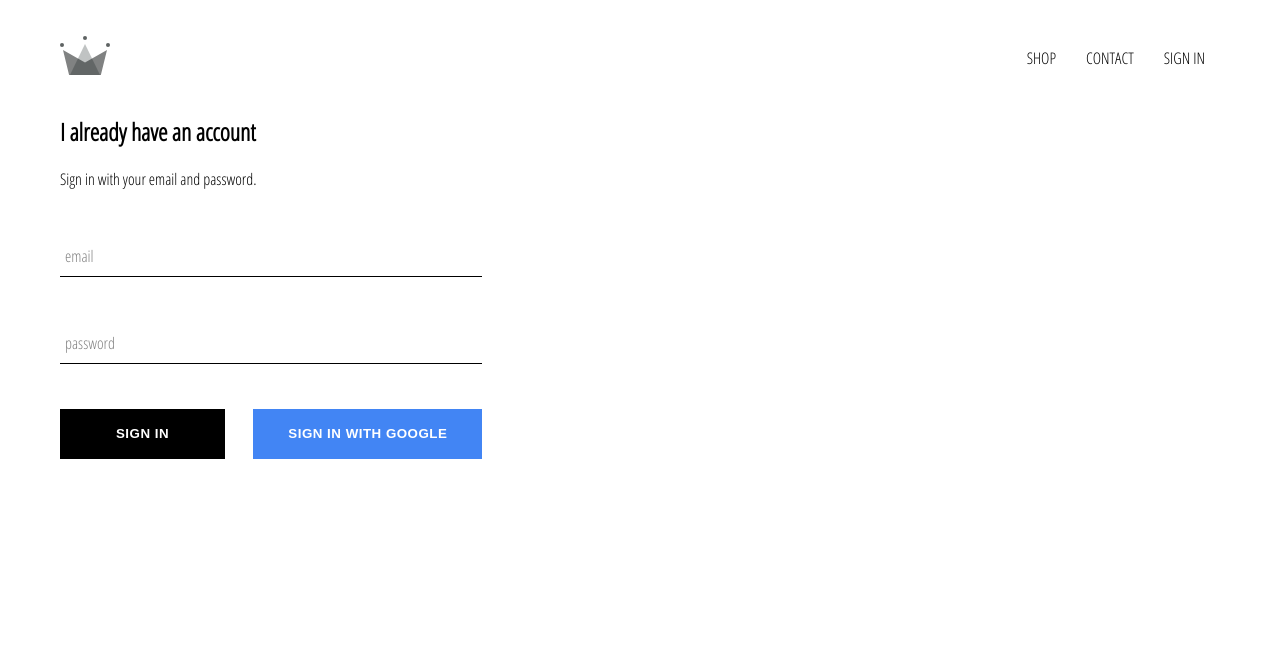
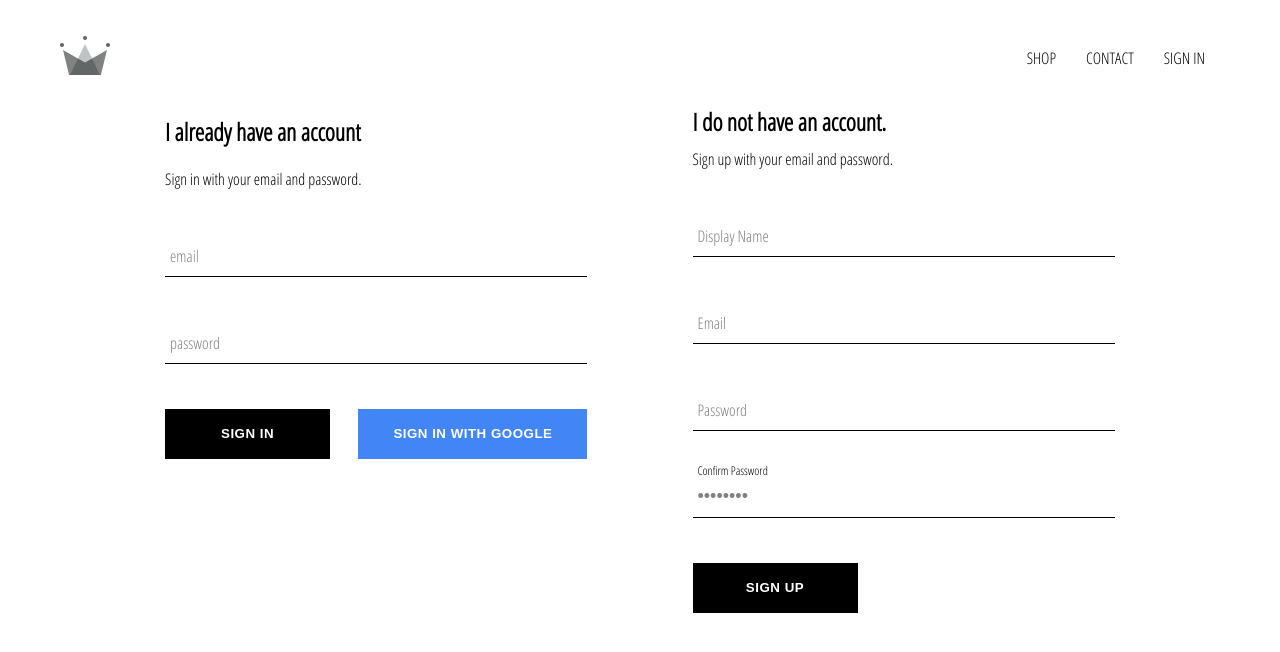
Before and after one commit to ryan-j-stern/crwn-clothing, a React (Create React App) app: page /signin in a window 1280 px wide. Shown: the top 652 px of the page. Built offline with nearby package versions, Linux system fonts and the light colour scheme; no server answers.

Commit message:
built sign up component

```diff
--- a/package.json
+++ b/package.json
@@ -7,6 +7,7 @@
     "@testing-library/react": "^11.1.0",
     "@testing-library/user-event": "^12.1.10",
     "firebase": "^8.0.0",
+    "mongodb": "^3.6.2",
     "node-sass": "^4.14.1",
     "react": "^17.0.1",
     "react-dom": "^17.0.1",
--- a/src/App.js
+++ b/src/App.js
@@ -5,7 +5,7 @@
 import HomePage from "./pages/homepage/homepage.componenet";
 import ShopPage from "./pages/shop/shop.component";
 import SignInAndUp from "./pages/sign-in-and-up/sign-in-and-up.component";
-import { auth } from "./firebase/firebase.utils";
+import { auth, createUserDocument } from "./firebase/firebase.utils";
 
 class App extends Component {
   constructor() {
@@ -19,10 +19,24 @@
   unsubscribeFromAuth = null;
 
   componentDidMount() {
-    this.unsubscribeFromAuth = auth.onAuthStateChanged(user => {
-      this.setState({ currentUser: user });
+    this.unsubscribeFromAuth = auth.onAuthStateChanged(async userAuth => {
+      if (userAuth) {
+        const userRef = await createUserDocument(userAuth);
 
-      console.log(user);
+        userRef.onSnapshot(snapShot => {
+          this.setState(
+            {
+              currentUser: {
+                id: snapShot.id,
+                ...snapShot.data()
+              }
+            },
+            () => console.log(this.state)
+          );
+        });
+      } else {
+        this.setState({ currentUser: userAuth });
+      }
     });
   }
 
--- /dev/null
+++ b/src/components/signup/signup.component.jsx
@@ -0,0 +1,103 @@
+import React, { Component } from "react";
+import FormInput from "../form-input/form-input.component";
+import CustomButton from "../custom-button/custom-button.component";
+
+import { auth, createUserDocument } from "../../firebase/firebase.utils";
+
+import "./signup.styles.scss";
+
+class SignUp extends Component {
+  constructor() {
+    super();
+    this.state = {
+      displayName: "",
+      email: "",
+      password: "",
+      confirmPassword: "password"
+    };
+  }
+
+  handleSubmit = async event => {
+    event.preventDefault();
+
+    const { displayName, email, password, confirmPassword } = this.state;
+
+    if (password !== confirmPassword) {
+      alert("Passwords do not match!");
+      return;
+    }
+
+    try {
+      const { user } = await auth.createUserWithEmailAndPassword(
+        email,
+        password
+      );
+      console.log(user);
+      await createUserDocument(user, { displayName });
+
+      this.setState({
+        displayName: "",
+        email: "",
+        password: "",
+        confirmPassword: "password"
+      });
+    } catch (error) {
+      console.log("error", error.message);
+    }
+  };
+
+  handleChange = event => {
+    const { name, value } = event.target;
+
+    this.setState({ [name]: value });
+  };
+
+  render() {
+    const { displayName, email, password, confirmPassword } = this.state;
+    return (
+      <div className="signup">
+        <h2 className="title">I do not have an account.</h2>
+        <span>Sign up with your email and password.</span>
+
+        <form className="signup-form" onSubmit={this.handleSubmit}>
+          <FormInput
+            type="text"
+            value={displayName}
+            name="displayName"
+            label="Display Name"
+            required
+            handleChange={this.handleChange}
+          />
+          <FormInput
+            type="email"
+            value={email}
+            name="email"
+            label="Email"
+            required
+            handleChange={this.handleChange}
+          />
+          <FormInput
+            type="password"
+            value={password}
+            name="password"
+            label="Password"
+            required
+            handleChange={this.handleChange}
+          />
+          <FormInput
+            type="password"
+            value={confirmPassword}
+            name="confirmPassword"
+            label="Confirm Password"
+            required
+            handleChange={this.handleChange}
+          />
+
+          <CustomButton type="submit">sign up</CustomButton>
+        </form>
+      </div>
+    );
+  }
+}
+
+export default SignUp;
--- /dev/null
+++ b/src/components/signup/signup.styles.scss
@@ -0,0 +1,9 @@
+.signup {
+  width: 33vw;
+  display: flex;
+  flex-direction: column;
+
+  .title {
+    margin: 10px 0;
+  }
+}
--- a/src/firebase/firebase.utils.js
+++ b/src/firebase/firebase.utils.js
@@ -12,8 +12,31 @@
   appId: "1:466217796356:web:54380afeffba9898b04651",
   measurementId: "G-WRBM9VBS5X"
 };
+firebase.initializeApp(config);
 
-firebase.initializeApp(config);
+export const createUserDocument = async (userAuth, ...otherFields) => {
+  if (!userAuth) return;
+
+  const userRef = firestore.doc(`users/${userAuth.uid}`);
+  const snapShot = userRef.get();
+
+  if (!snapShot) {
+    const { email, displayName } = userAuth;
+    const createdAt = new Date();
+
+    try {
+      await userRef.set({
+        email,
+        displayName,
+        createdAt,
+        ...otherFields
+      });
+    } catch (error) {
+      console.log("error creating user", error.message);
+    }
+  }
+  return userRef;
+};
 
 export const auth = firebase.auth();
 export const firestore = firebase.firestore();
--- a/src/pages/sign-in-and-up/sign-in-and-up.component.jsx
+++ b/src/pages/sign-in-and-up/sign-in-and-up.component.jsx
@@ -1,9 +1,13 @@
 import React from "react";
 import SignIn from "../../components/signin/signin.component";
+import SignUp from "../../components/signup/signup.component";
+
+import "./sign-in-and-up.styles.scss";
 
 const SignInAndUp = () => (
-  <div>
+  <div className="sign-in-and-up">
     <SignIn />
+    <SignUp />
   </div>
 );
 
--- a/src/pages/sign-in-and-up/sign-in-and-up.styles.scss
+++ b/src/pages/sign-in-and-up/sign-in-and-up.styles.scss
@@ -0,0 +1,5 @@
+.sign-in-and-up {
+  display: flex;
+  flex-direction: row;
+  justify-content: space-evenly;
+}
```
Also changed, not shown: 1 other file (tests, documents, lock files or other folders).
